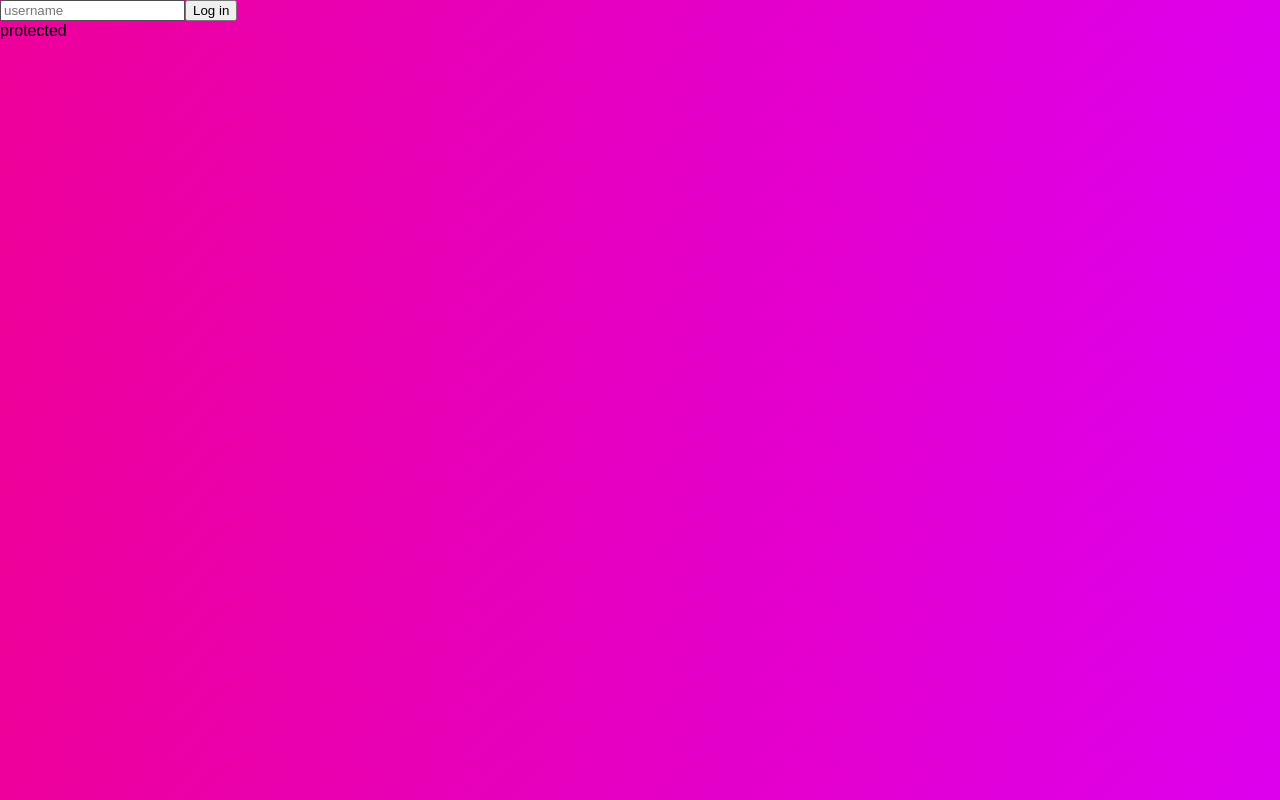
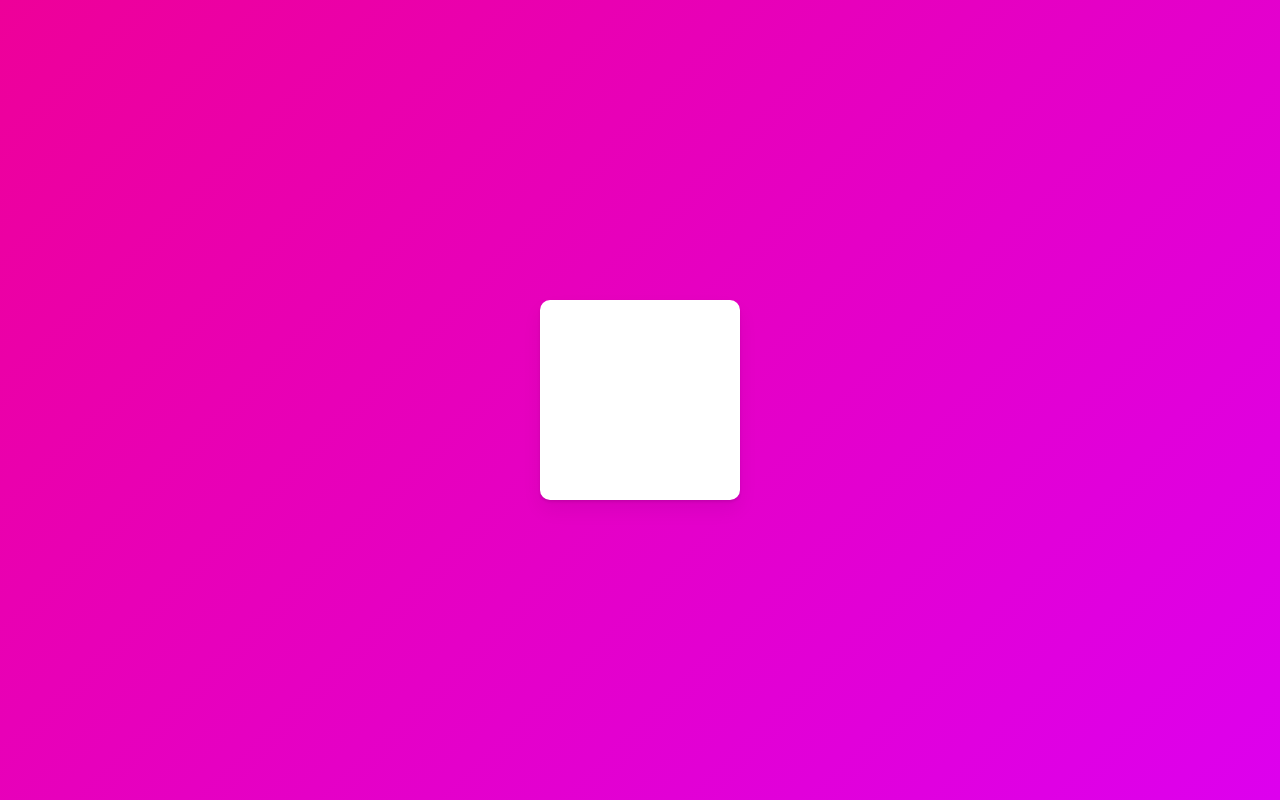
Before and after one commit to SangYoonLee1231/react-masterclass, a React (Create React App) app in the folder react-masterclass-typescript/: page /users in a window 1280 px wide. Built offline with nearby package versions, Linux system fonts and the light colour scheme.

Commit message:
Modify: '#8 Animation' 실습을 위한 초기 세팅 추가 작업

```diff
--- a/react-masterclass-typescript/src/App.tsx
+++ b/react-masterclass-typescript/src/App.tsx
@@ -1,43 +1,26 @@
-import React, { useState } from "react";
 import styled from "styled-components";
 
-const Container = styled.div`
-  background-color: ${(props) => props.theme.bgColor};
+const Wrapper = styled.div`
+  height: 100vh;
+  width: 100vw;
+  display: flex;
+  justify-content: center;
+  align-items: center;
 `;
 
-const H1 = styled.h1`
-  color: ${(props) => props.theme.textColor};
+const Box = styled.div`
+  width: 200px;
+  height: 200px;
+  background-color: white;
+  border-radius: 10px;
+  box-shadow: 0 2px 3px rgba(0, 0, 0, 0.1), 0 10px 20px rgba(0, 0, 0, 0.06);
 `;
 
 function App() {
-  const [value, setValue] = useState("");
-  const onChange = (event: React.FormEvent<HTMLInputElement>) => {
-    // console.log(event.currentTarget.value);
-    const {
-      currentTarget: { value },
-    } = event;
-    setValue(value);
-  };
-  const onSubmit = (event: React.FormEvent<HTMLFormElement>) => {
-    event.preventDefault();
-    console.log("hello", value);
-  };
-
   return (
-    <div>
-      <form onSubmit={onSubmit}>
-        <input
-          value={value}
-          onChange={onChange}
-          type="text"
-          placeholder="username"
-        />
-        <button>Log in</button>
-      </form>
-      <Container>
-        <H1>protected</H1>
-      </Container>
-    </div>
+    <Wrapper>
+      <Box />
+    </Wrapper>
   );
 }
 
--- a/react-masterclass-typescript/src/components/ErrorComponent.tsx
+++ /dev/null
@@ -1,5 +0,0 @@
-function ErrorComponent() {
-  return <h1>This Component Crashed</h1>;
-}
-
-export default ErrorComponent;
--- a/react-masterclass-typescript/src/components/NotFound.tsx
+++ /dev/null
@@ -1,5 +0,0 @@
-function NotFound() {
-  return <h1>404 Not Found</h1>;
-}
-
-export default NotFound;
--- a/react-masterclass-typescript/src/screens/About.tsx
+++ /dev/null
@@ -1,5 +0,0 @@
-function About() {
-  return <h1>About</h1>;
-}
-
-export default About;
--- a/react-masterclass-typescript/src/screens/users/Followers.tsx
+++ /dev/null
@@ -1,5 +0,0 @@
-function Followers() {
-  return <h1>Followers</h1>;
-}
-
-export default Followers;
```
Also changed, not shown: react-masterclass-typescript/src/components/Header.tsx (deleted, +0 -23 lines), react-masterclass-typescript/src/screens/Home.tsx (deleted, +0 -19 lines), react-masterclass-typescript/src/screens/users/User.tsx (deleted, +0 -21 lines).
